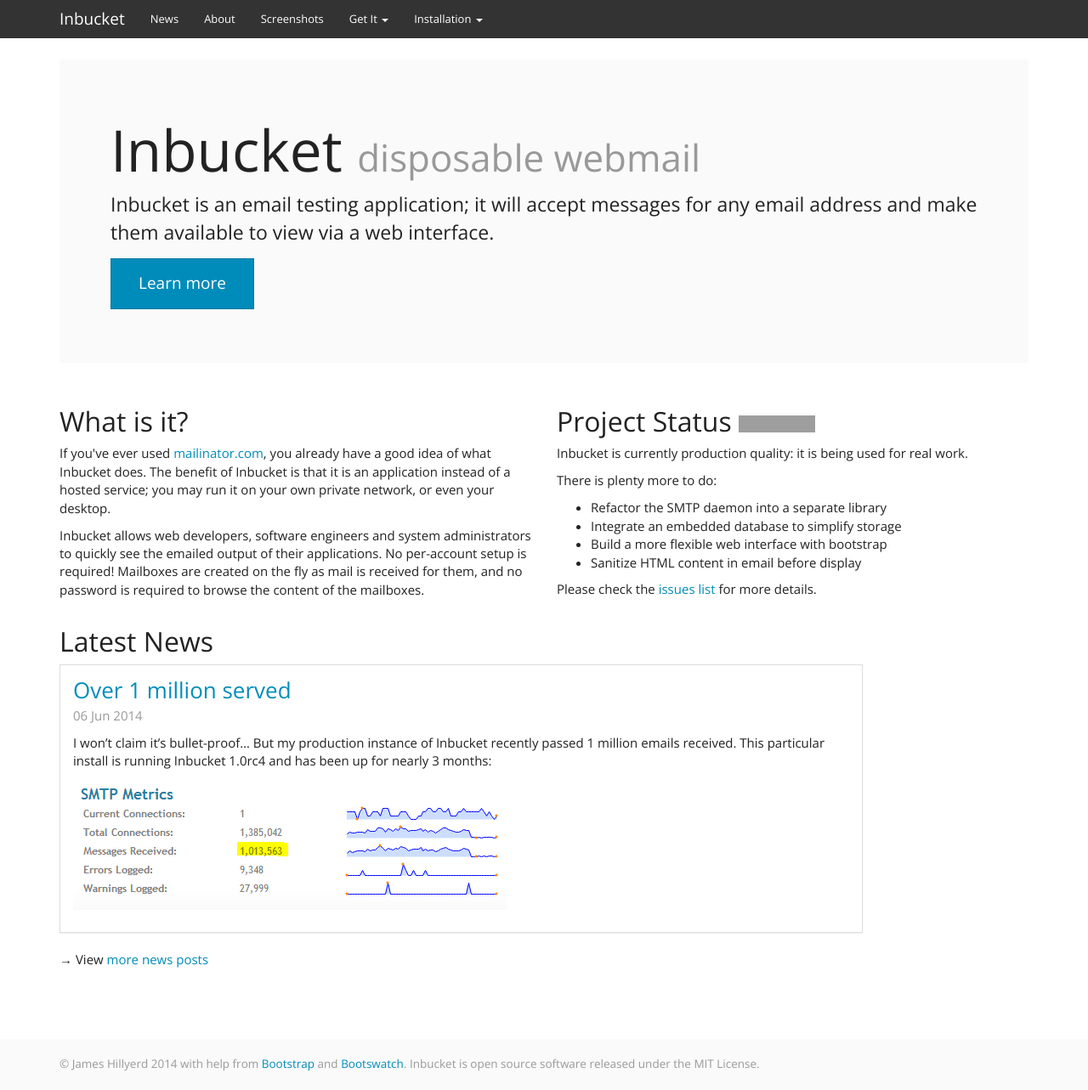
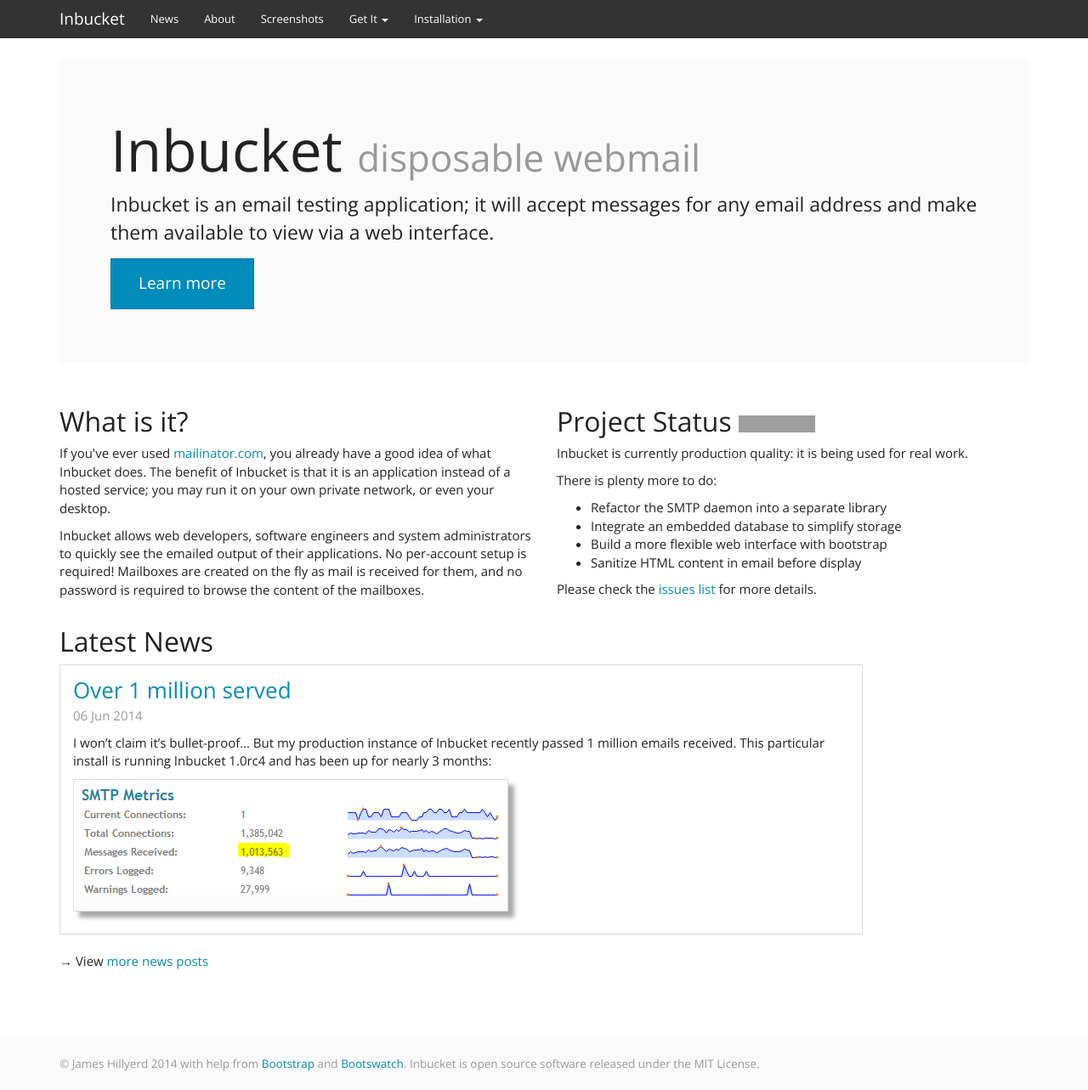
Before and after one commit to inbucket/inbucket.org, a Jekyll site: the page built from index.html, in a window 1280 px wide and 1283 px high. Shown: the whole window at 85% size. Built offline with Jekyll 4.4.1, drawn with Linux system fonts in a browser that asks for light colours; nearby versions of some CDN libraries; grey boxes are pictures that could not be loaded.

Commit message:
Drop shadows for blog images

```diff
--- a/_layouts/post.html
+++ b/_layouts/post.html
@@ -5,7 +5,7 @@
 
 <div class="row">
   <div class="col-sm-10 blog-main">
-      <div class="blog-post">
+      <div class="blog-post blog-style">
         <p class="blog-post-meta">{{page.date | date_to_string }}</p>
         {{content}}
       </div>
--- a/css/inbucket.css
+++ b/css/inbucket.css
@@ -37,6 +37,12 @@
   margin-bottom: 20px;
   color: #999;
 }
+.blog-style img {
+  max-width: 100%;
+  height: auto;
+  border: 1px solid #dddddd;
+  box-shadow: 7px 7px 5px #aaaaaa;
+}
 
 /* Screenshots */
 .thumbnail-content {
--- a/index.html
+++ b/index.html
@@ -65,7 +65,7 @@
     {% assign post = site.posts[0] %}
     <h2>Latest News</h2>
     <div class="panel panel-default">
-      <div class="panel-body">
+      <div class="panel-body blog-style">
         <h3 style="margin-top: 0" class="blog-post-title"><a href="{{post.url}}">{{post.title}}</a></h3>
         <p class="text-muted">{{post.date | date_to_string}}</p>
         {{post.content}}
--- a/news/index.html
+++ b/news/index.html
@@ -19,7 +19,7 @@
   <div class="col-sm-8 blog-main">
     <!-- This loops through the paginated posts -->
     {% for post in paginator.posts %}
-      <div class="blog-post">
+      <div class="blog-post blog-style">
         <h2 class="blog-post-title"><a href="{{post.url}}">{{post.title}}</a></h2>
         <p class="blog-post-meta">{{post.date | date_to_string }}</p>
         {{post.content}}
```
